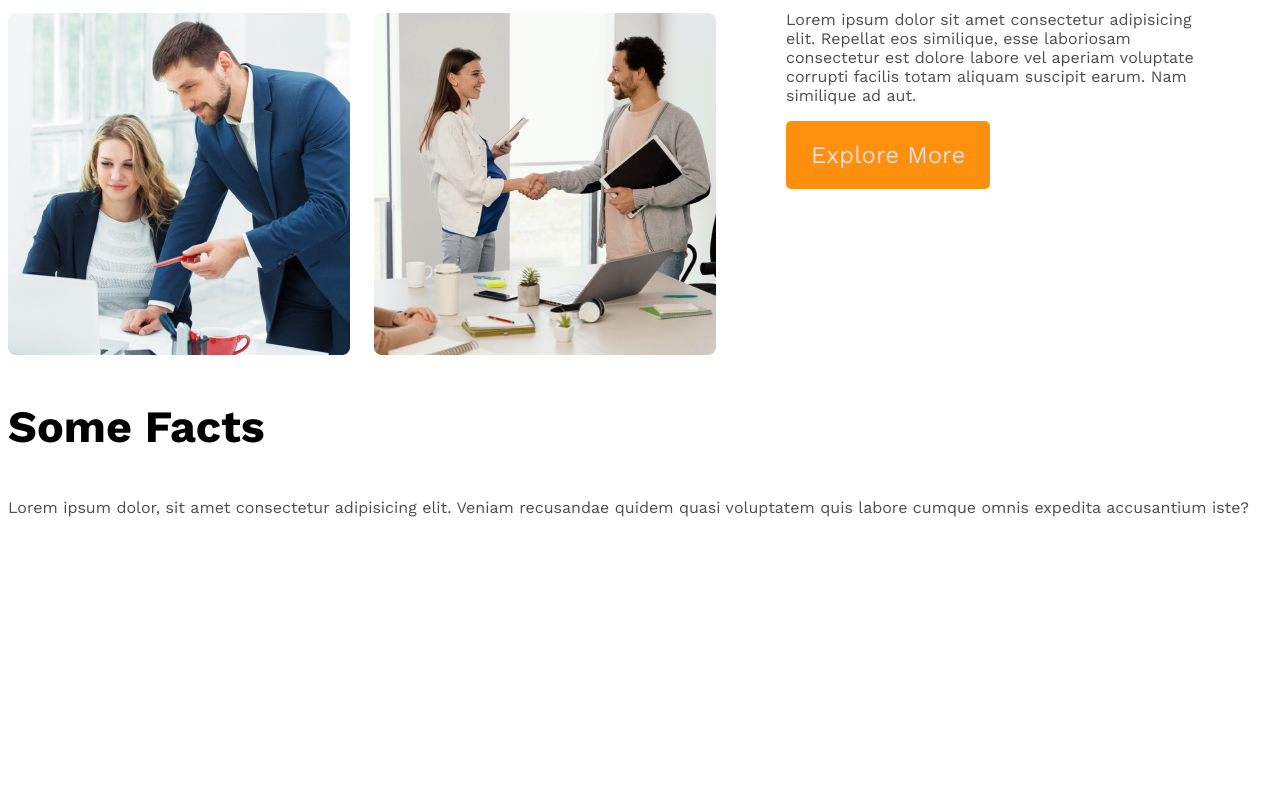
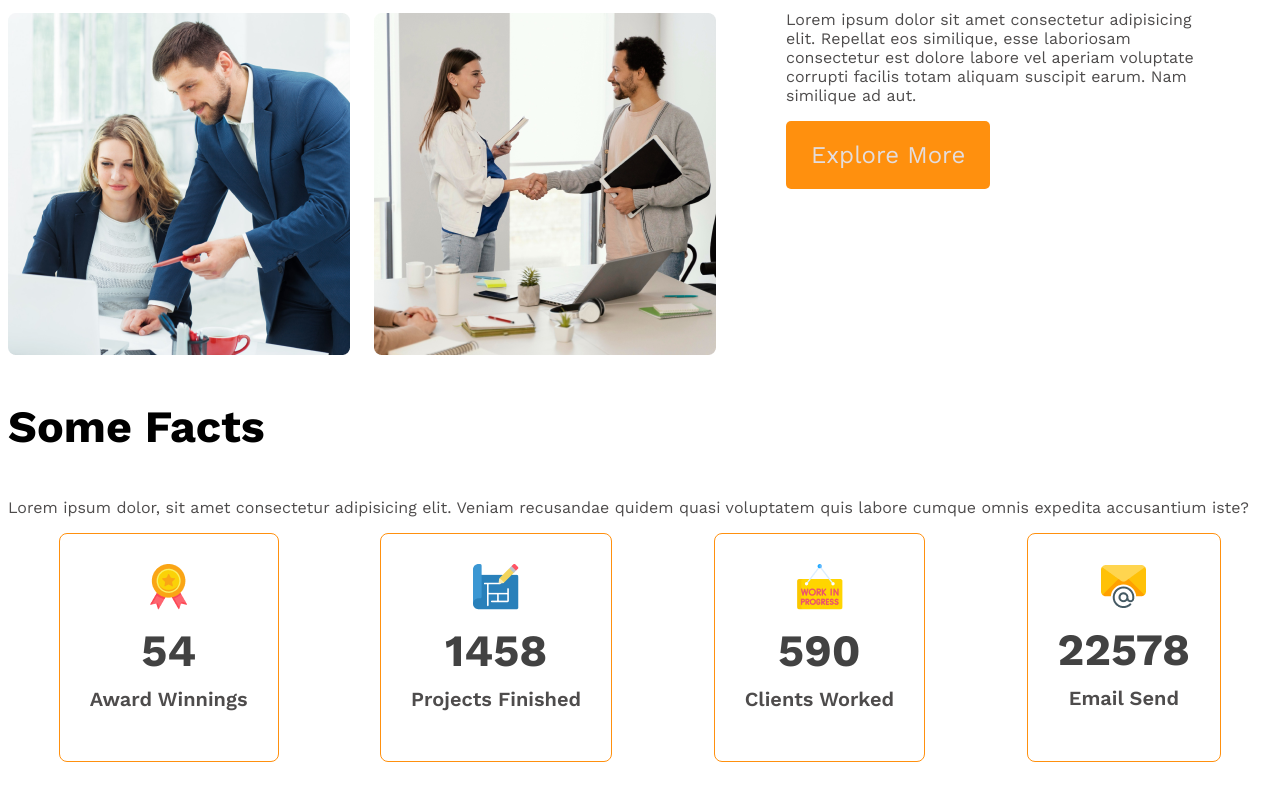
Before and after one commit to HamjaMohtadee04/g3-architecture-website, a plain HTML site: page index.html in a window 1280 px wide. Shown: the part 1457-2257 px from the top of the page. Before the commit the page ends 2044 px from the top, so only its background shows below. Drawn offline with nearby package versions, Linux system fonts and the light colour scheme.

Commit message:
some facts card-design added

```diff
--- a/index.html
+++ b/index.html
@@ -56,6 +56,29 @@
          <section class="facts">
             <h3 class="section-title">Some Facts</h3>
             <p class="text-light-gray">Lorem ipsum dolor, sit amet consectetur adipisicing elit. Veniam recusandae quidem quasi voluptatem quis labore cumque omnis expedita accusantium iste?</p>
+            <!-- some facts card -->
+            <div class="facts-card-container">
+                <div class="card">
+                    <img src="images/icons/ribon.png" alt="">
+                    <h2 class="card-stats">54</h2>
+                    <p class=" card-title text-light-gray">Award Winnings</p>
+                </div>
+                <div class="card">
+                    <img src="images/icons/projects.png" alt="">
+                    <h2 class="card-stats">1458</h2>
+                    <p class=" card-title text-light-gray">Projects Finished</p>
+                </div>
+                <div class="card">
+                    <img src="images/icons/customers.png" alt="">
+                    <h2 class="card-stats">590</h2>
+                    <p class=" card-title text-light-gray">Clients Worked</p>
+                </div>
+                <div class="card">
+                    <img src="images/icons/email.png" alt="">
+                    <h2 class="card-stats">22578</h2>
+                    <p class=" card-title text-light-gray">Email Send</p>
+                </div>
+            </div>
          </section>
     </main>
 
--- a/styles/styles.css
+++ b/styles/styles.css
@@ -112,7 +112,38 @@ main{
   font-weight: 900;
   color: #FF900E;
 }
+.facts-card-container{
+  display: flex;
+  justify-content: space-around;
+}
+.facts-card-container .card{
+  border-radius: 8px;
+  border: 1px solid #FF900E;
+  text-align: center;
+  padding: 30px;
 
+}
+.facts-card-container .card-stats{
+  font-size: 2.8rem;
+  color: #424242;
+  margin-top: 10px;
+  margin-bottom: 10px;
+}
+
+.facts-card-container .card-title{
+  font-weight:600 ;
+  font-size: 1.25rem;
+  margin-top: 5px;
+}
+
+
+
+
+
+
+
+
+/* for responsive design */
 /* small devices */
 @media screen and (max-width:576px) {
   header{
```
